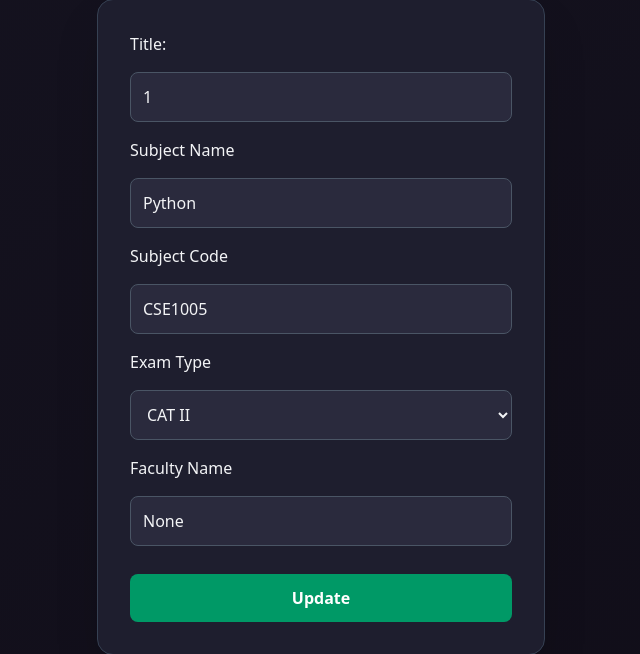
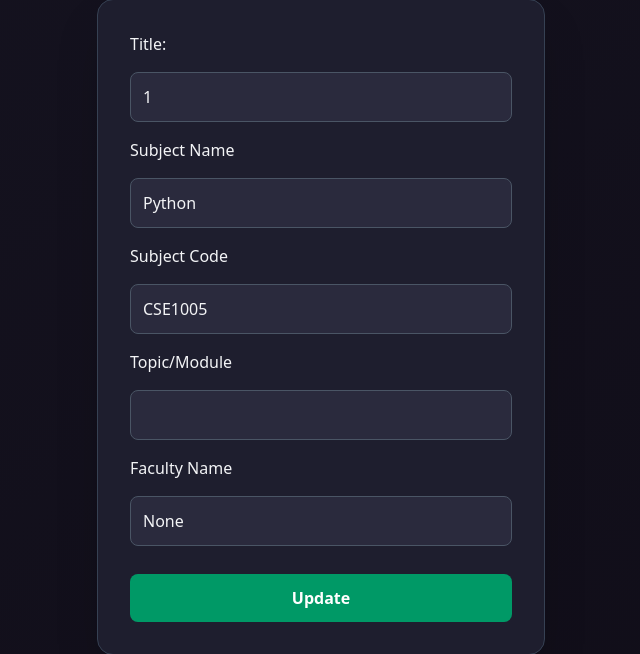
Before and after one commit to krishnasouravvemuri/PaperRepo, a Django app: template papers/templates/ImportantTopicEdit.html in a window 1280 px wide. Shown: the part 129-783 px from the top of the page, without its empty margins (319-959 px from the left). Run offline with Django 5.2, Linux system fonts and the light colour scheme; data comes from the database, SQL or seed files in the repository; the template is opened without the code that fills it: values that come from a table or form of the project are taken from there, most other values are stand-ins (such as "Sample title", 1, 10 or a date in 2020); style sheets or scripts are compiled from the project's sources; some libraries are stand-ins or nearby versions.

Commit message:
Update ImportantTopicEdit.html

```diff
--- a/papers/templates/ImportantTopicEdit.html
+++ b/papers/templates/ImportantTopicEdit.html
@@ -5,13 +5,13 @@
 {% block navbar_right %}
     <a href="{% url 'UploadHome' username=username %}" class="hover:text-teal-300">Home</a>
     <a href="{% url 'MyUploads' username=username %}" class="hover:text-teal-300">My Uploads</a>
-    <a href="{% url 'home' %}" class="hover:text-red-400">Logout</a>
+    <a href="{% url 'logout' %}" class="hover:text-red-400">Logout</a>
 {% endblock %}
 
 {% block navbar_right_mobile %}
     <a href="{% url 'UploadHome' username=username %}" class="hover:text-teal-300 block text-right">Home</a>
     <a href="{% url 'MyUploads' username=username %}" class="hover:text-teal-300 block text-right">My Uploads</a>
-    <a href="{% url 'home' %}" class="hover:text-red-400 block text-right">Logout</a>
+    <a href="{% url 'logout' %}" class="hover:text-red-400 block text-right">Logout</a>
 {% endblock %}
 
 {% block container_class %}flex flex-col justify-center items-center px-4 sm:px-6{% endblock %}
@@ -24,17 +24,16 @@
         {% csrf_token %}
         <label>Title:</label>
         <input name="important_topic_title" value="{{ object.important_topic_title }}" required type="text" class="p-3 rounded-lg border border-gray-600 bg-[#2a2a3d] text-gray-100 focus:outline-none focus:ring-2 focus:ring-emerald-500">
+
         <label>Subject Name</label>
         <input name="subject_name" type="text" value="{{ object.subject_name }}" class="p-3 rounded-lg border border-gray-600 bg-[#2a2a3d] text-gray-100 focus:outline-none focus:ring-2 focus:ring-emerald-500">
+
         <label>Subject Code</label>
         <input name="subject_code" type="text" value="{{ object.subject_code }}" class="p-3 rounded-lg border border-gray-600 bg-[#2a2a3d] text-gray-100 focus:outline-none focus:ring-2 focus:ring-emerald-500">
-        <label>Exam Type</label>
-        <select name="exam_type" class="p-3 rounded-lg border border-gray-600 bg-[#2a2a3d] text-gray-100 focus:outline-none focus:ring-2 focus:ring-emerald-500">
-            <option disabled>Choose</option>
-            <option value="CAT I" {% if object.exam_type == 'CAT I' %}selected{% endif %}>CAT I</option>
-            <option value="CAT II" {% if object.exam_type == 'CAT II' %}selected{% endif %}>CAT II</option>
-            <option value="FAT" {% if object.exam_type == 'FAT' %}selected{% endif %}>FAT</option>
-        </select>
+
+        <label>Topic/Module</label>
+        <input name="topic_type" type="text" value="{{ object.topic_type }}" class="p-3 rounded-lg border border-gray-600 bg-[#2a2a3d] text-gray-100 focus:outline-none focus:ring-2 focus:ring-emerald-500">
+
         <label>Faculty Name</label>
         <input name="faculty_name" type="text" value="{{ object.faculty_name }}" class="p-3 rounded-lg border border-gray-600 bg-[#2a2a3d] text-gray-100 focus:outline-none focus:ring-2 focus:ring-emerald-500">
         <button type="submit" class="mt-3 bg-emerald-600 text-white cursor-pointer py-3 rounded-lg font-semibold hover:bg-emerald-500 transition">Update</button>
```
